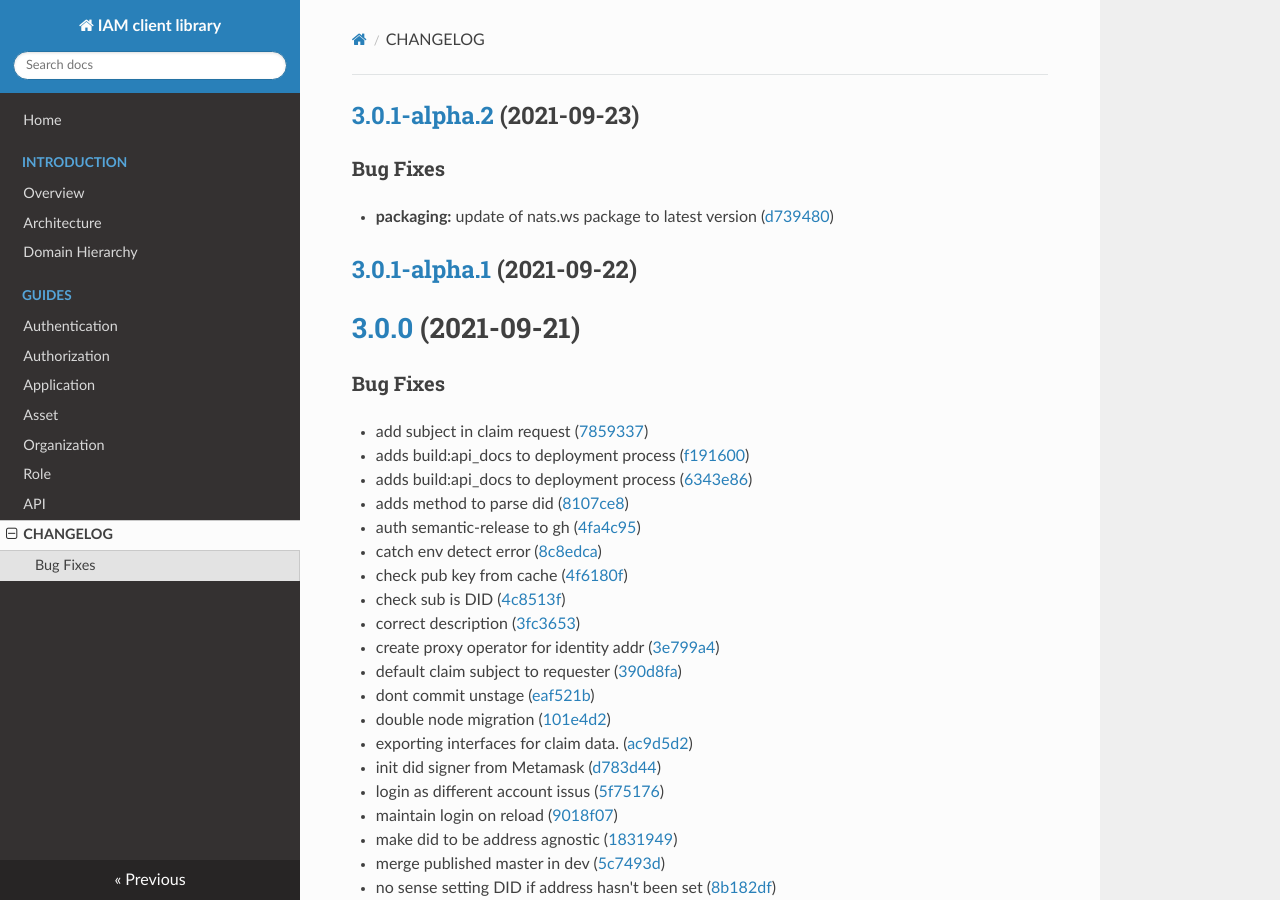
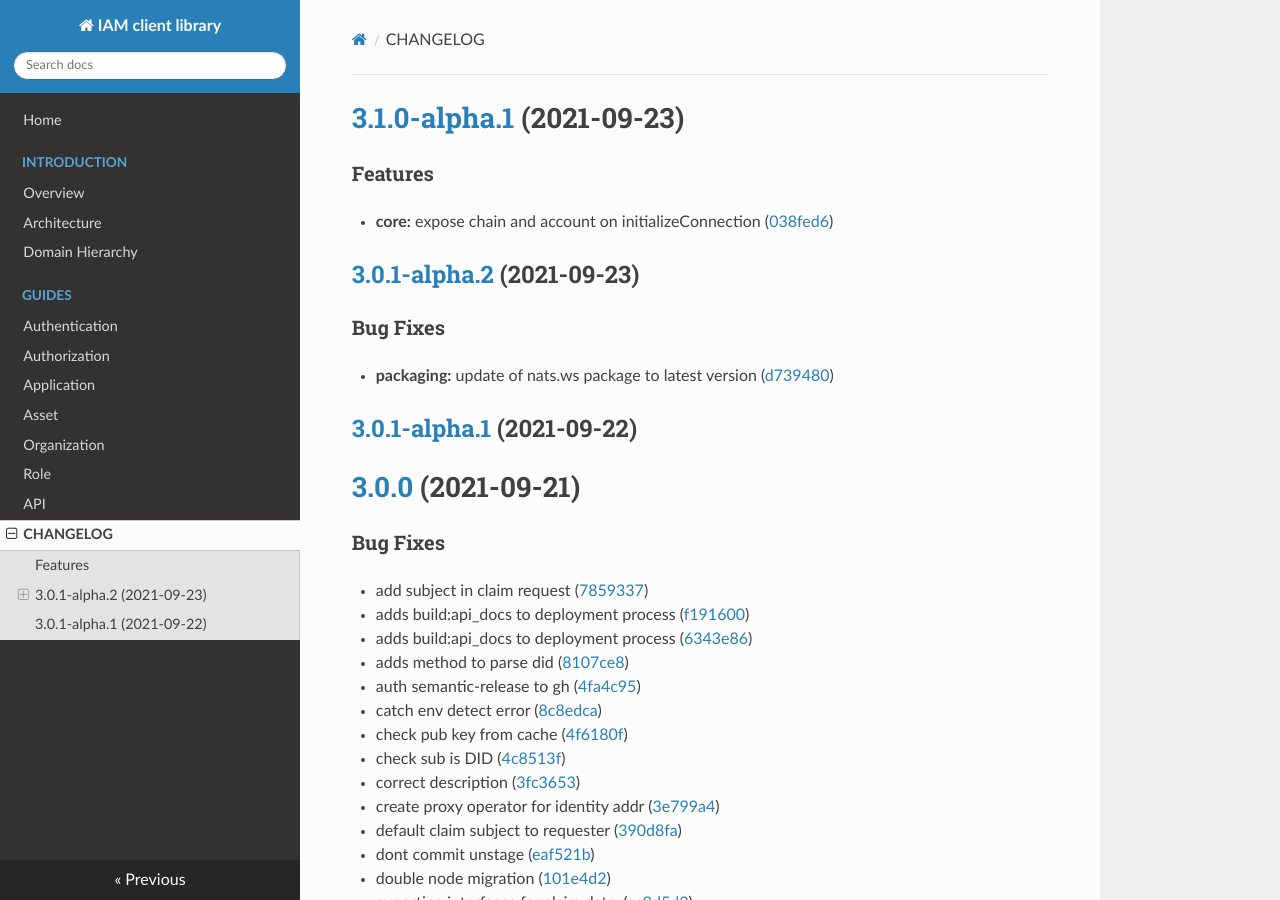
Before and after one commit to energywebfoundation/iam-client-lib, an MkDocs documentation site: the page built from docs/CHANGELOG.md, in a window 1280 px wide and 900 px high. Built offline with MkDocs 1.6.1, drawn with Linux system fonts in a browser that asks for light colours; nearby versions of some CDN libraries.

Commit message:
chore(release): 3.1.0-alpha.1 [skip ci]
# [3.1.0-alpha.1](https://github.com/energywebfoundation/iam-client-lib/compare/v3.0.1-alpha.2...v3.1.0-alpha.1) (2021-09-23)

### Features

* **core:** expose chain and account on initializeConnection ([038fed6](https://github.com/energywebfoundation/iam-client-lib/commit/038fed677d83ff87173ef70701aa16fd2f686aaa))

```diff
--- a/docs/CHANGELOG.md
+++ b/docs/CHANGELOG.md
@@ -1,3 +1,10 @@
+# [3.1.0-alpha.1](https://github.com/energywebfoundation/iam-client-lib/compare/v3.0.1-alpha.2...v3.1.0-alpha.1) (2021-09-23)
+
+
+### Features
+
+* **core:** expose chain and account on initializeConnection ([038fed6](https://github.com/energywebfoundation/iam-client-lib/commit/038fed677d83ff87173ef70701aa16fd2f686aaa))
+
 ## [3.0.1-alpha.2](https://github.com/energywebfoundation/iam-client-lib/compare/v3.0.1-alpha.1...v3.0.1-alpha.2) (2021-09-23)
 
 
```
